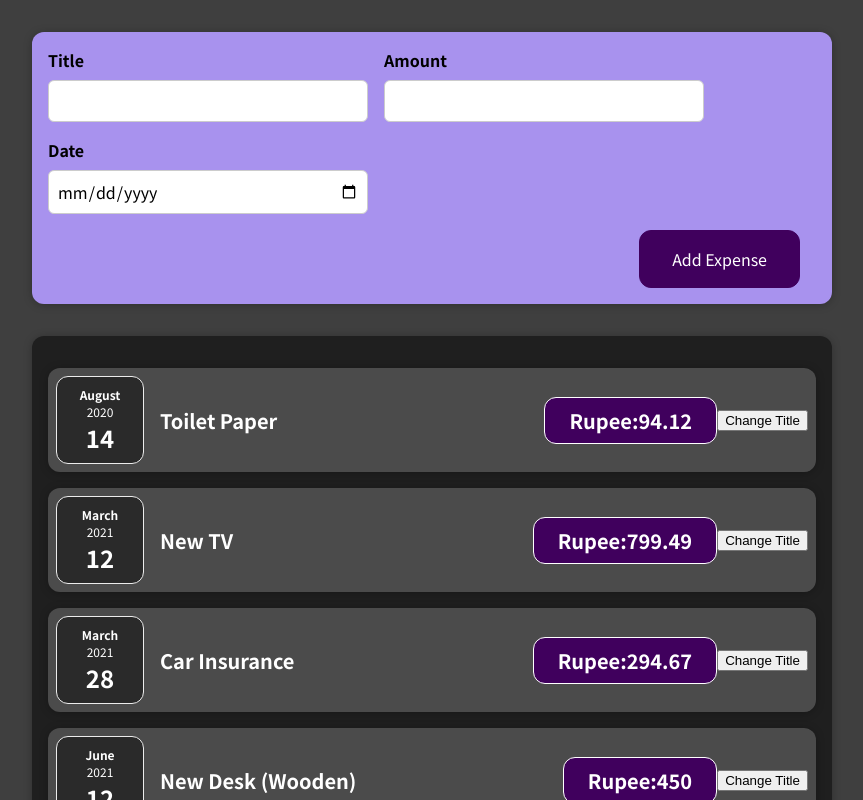
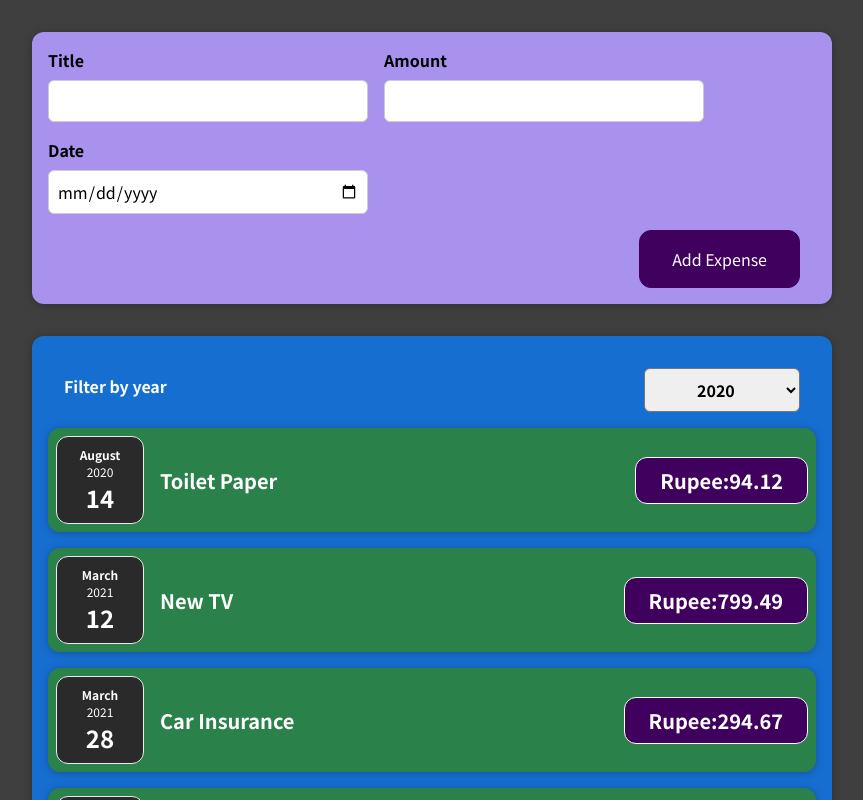
Before and after one commit to qaiserjofficial/buget-manager-app-react, a React (Create React App) app: page / in a window 1280 px wide. Shown: the top 800 px of the page, without its empty margins (208-1071 px from the left). Built offline with nearby package versions, Linux system fonts and the light colour scheme.

Commit message:
Section 4 Completed

```diff
--- a/src/components/Expenses/ExpenseDate.js
+++ b/src/components/Expenses/ExpenseDate.js
@@ -2,6 +2,7 @@
 import "./ExpenseDate.css";
 
 const ExpenseDate = (props) => {
+  // console.log(props); // Only date varoable send by Expenseitem component
   const month = props.date.toLocaleString("en-US", { month: "long" });
   const year = props.date.getFullYear();
   const day = props.date.toLocaleString("en-US", { day: "2-digit" });
--- a/src/components/Expenses/ExpenseItem.css
+++ b/src/components/Expenses/ExpenseItem.css
@@ -4,7 +4,7 @@
   align-items: center;
   padding: 0.5rem;
   margin: 1rem 0;
-  background-color: #4b4b4b;
+  background-color: #2a8149;
 }
 
 .expense-item__description {
--- a/src/components/Expenses/ExpenseItem.js
+++ b/src/components/Expenses/ExpenseItem.js
@@ -1,24 +1,16 @@
-import React, { useState } from "react";
+import React from "react";
 import ExpenseDate from "./ExpenseDate";
 import Card from "../UI/Card";
 import "./ExpenseItem.css";
 
 const ExpenseItem = (props) => {
-  const [title, setTitle] = useState(props.title);
-
-  const clickHandler = () => {
-    setTitle("Updated");
-    console.log(title);
-  };
-
   return (
     <Card className="expense-item">
       <ExpenseDate date={props.date} />
       <div className="expense-item__description">
-        <h2>{title}</h2>
+        <h2>{props.title}</h2>
         <div className="expense-item__price ">Rupee:{props.amount}</div>
       </div>
-      <button onClick={clickHandler}>Change Title</button>
     </Card>
   );
 };
--- a/src/components/Expenses/Expenses.css
+++ b/src/components/Expenses/Expenses.css
@@ -1,6 +1,6 @@
 .expenses {
   padding: 1rem;
-  background-color: rgb(31, 31, 31);
+  background-color: rgb(23, 110, 209);
   margin: 2rem auto;
   width: 50rem;
   max-width: 95%;
--- a/src/components/Expenses/Expenses.js
+++ b/src/components/Expenses/Expenses.js
@@ -1,14 +1,26 @@
-import React from "react";
+import React, { useState } from "react";
 import ExpenseItem from "./ExpenseItem";
+import ExpenseFilter from "../ExpensesFilter/ExpenseFilter";
 import Card from "../UI/Card";
 import "./Expenses.css";
 const Expenses = (props) => {
+  //Here props is an object transfer by the App.js containg complete array of expenses which defiened in App.js component
+  // console.log(props);
+  const [filteredYear, setFilteredYear] = useState("2020");
+  const filterChangeFilter = (selectedYear) => {
+    setFilteredYear(selectedYear);
+  };
   return (
+    <div>
       <Card className="expenses">
+        <ExpenseFilter
+          selected={filteredYear}
+          onChangeFilter={filterChangeFilter}
+        />
         <ExpenseItem
-        title={props.items[0].title}
-        amount={props.items[0].amount}
-        date={props.items[0].date}
+          title={props.items[0].title} //Toilet Paper
+          amount={props.items[0].amount} // 94.12
+          date={props.items[0].date} //14-07-2020
         />
         <ExpenseItem
           title={props.items[1].title}
@@ -26,6 +38,7 @@
           date={props.items[3].date}
         />
       </Card>
+    </div>
   );
 };
 export default Expenses;
--- /dev/null
+++ b/src/components/ExpensesFilter/ExpenseFilter.css
@@ -0,0 +1,24 @@
+.expenses-filter {
+  color: white;
+  padding: 0 1rem;
+}
+
+.expenses-filter__control {
+  display: flex;
+  width: 100%;
+  align-items: center;
+  justify-content: space-between;
+  margin: 1rem 0;
+}
+
+.expenses-filter label {
+  font-weight: bold;
+  margin-bottom: 0.5rem;
+}
+
+.expenses-filter select {
+  font: inherit;
+  padding: 0.5rem 3rem;
+  font-weight: bold;
+  border-radius: 6px;
+}
--- /dev/null
+++ b/src/components/ExpensesFilter/ExpenseFilter.js
@@ -0,0 +1,25 @@
+import React from "react";
+
+import "./ExpenseFilter.css";
+
+const ExpenseFilter = (props) => {
+  const yearPicker = (event) => {
+    props.onChangeFilter(event.target.value);
+  };
+
+  return (
+    <div className="expenses-filter">
+      <div className="expenses-filter__control">
+        <label>Filter by year</label>
+        <select value={props.selected} onChange={yearPicker}>
+          <option value="2022">2022</option>
+          <option value="2021">2021</option>
+          <option value="2020">2020</option>
+          <option value="2019">2019</option>
+        </select>
+      </div>
+    </div>
+  );
+};
+
+export default ExpenseFilter;
--- a/src/components/NewExpense/ExpenseForm.js
+++ b/src/components/NewExpense/ExpenseForm.js
@@ -2,6 +2,7 @@
 import "./ExpenseForm.css";
 
 const ExpenseForm = (props) => {
+  console.log(props);
   const [enteredTitle, setEnteredTitle] = useState("");
   const [enteredAmount, setEnteredAmount] = useState("");
   const [enteredDate, setEnteredDate] = useState("");
@@ -36,12 +37,13 @@
   const submitHandler = (event) => {
     event.preventDefault();
 
-    const expeseData = {
+    const expenseData = {
       title: enteredTitle,
       amount: enteredAmount,
       date: new Date(enteredDate),
     };
-    props.onSaveExpenseData(expeseData);
+    props.onSaveExpenseData(expenseData); //expenseData will be send to New expense onSaveExpenseData props as an argument where it will be executed in attached handler function
+    //expenseData contains title,amount  and date
     setEnteredTitle("");
     setEnteredAmount("");
     setEnteredDate("");
--- a/src/components/NewExpense/NewExpense.js
+++ b/src/components/NewExpense/NewExpense.js
@@ -8,7 +8,9 @@
       ...enteredExpenseData,
       id: Math.random().toString(),
     };
-    props.onAddExpense(expenseData);
+    props.onAddExpense(expenseData); //this will transfer date to app.js as an argument to the onAddExpense props
+    //expenseData contains title,amount, date and also id
+    //Lifting data up
   };
   return (
     <div className="new-expense">
--- a/src/components/UI/Card.js
+++ b/src/components/UI/Card.js
@@ -2,7 +2,9 @@
 import "./Card.css";
 
 const Card = (props) => {
+  // console.log(props);
   const classes = "card " + props.className;
+  console.log(classes);
   return <div className={classes}>{props.children}</div>;
 };
 
```
Lines whose indentation alone changed are shown as unchanged.
